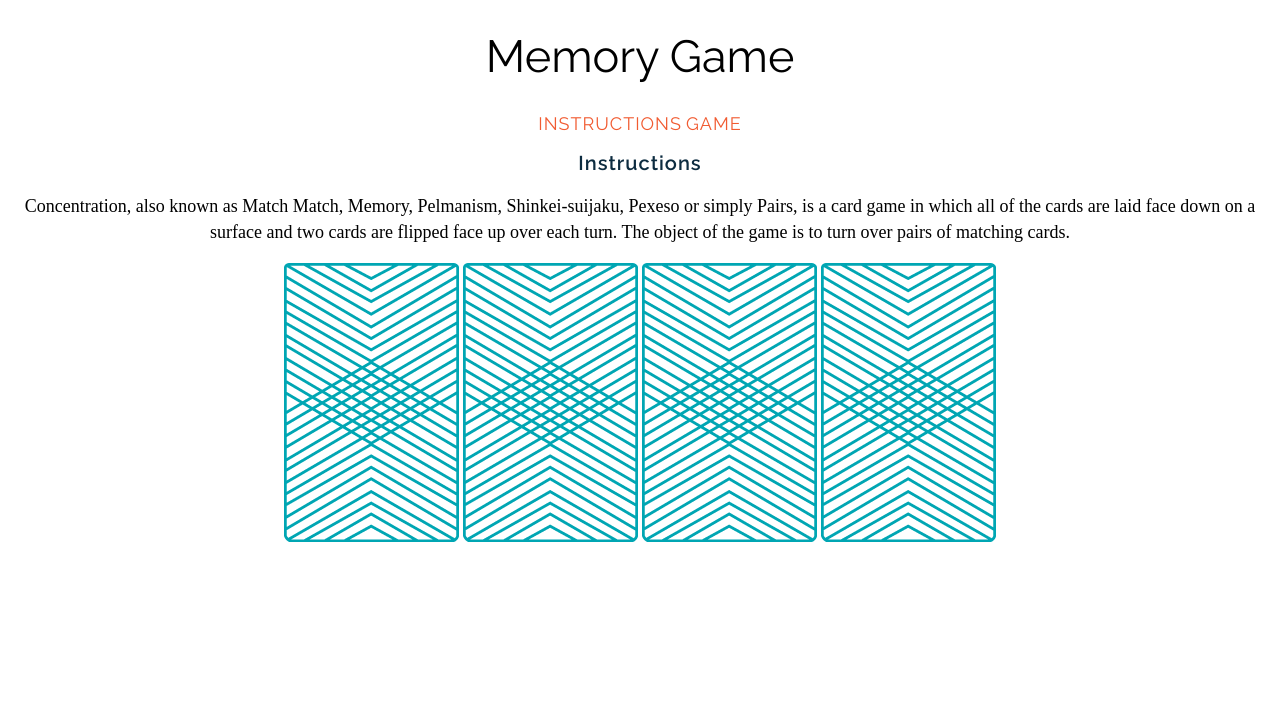
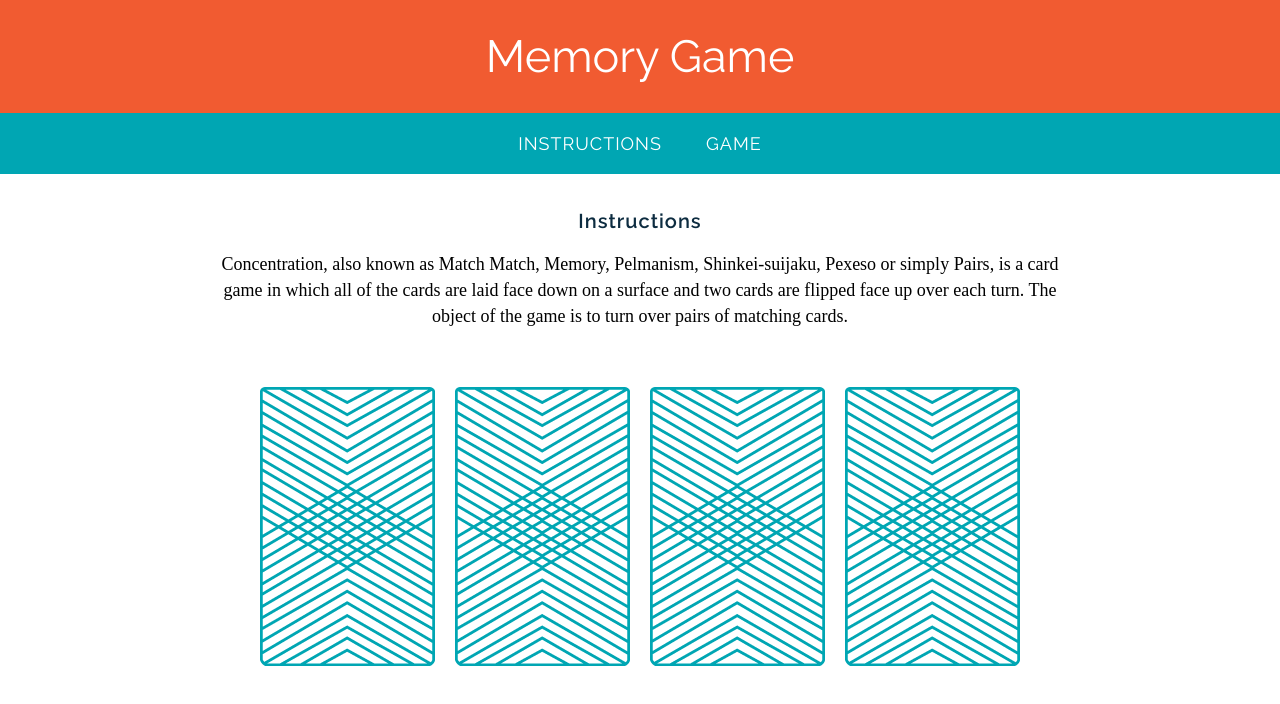
Before and after one commit to brianamazzio/wdi-fundamentals-memorygame, a plain HTML site: page memory_game/index.html in a window 1280 px wide. Drawn offline with Linux system fonts and the light colour scheme; a web font is replaced by a local one.

Commit message:
added semantic tags, modified layout with css

```diff
--- a/memory_game/css/style.css
+++ b/memory_game/css/style.css
@@ -1,7 +1,13 @@
 body{
 	text-align: center;
+	margin: 0;
 }
 
+header{
+	background-color: #f15b31;
+	color: #ffffff;
+	padding: 30px 20px;
+}
 
 h1{
 	font-family: Raleway, sans-sarif;
@@ -9,6 +15,7 @@ h1{
 	letter-spacing: 1px;
 	font-weight: 400;
 	font-size: 45px;
+	margin: 0;
 }
 
 
@@ -20,14 +27,26 @@ h2{
 	font-size: 20px;
 }
 
+nav{
+	background-color: #00a6b3;
+	color: #ffffff;
+	padding: 20px 0px;
+}
+
+main{
+	width: 850px;
+	margin: 35px auto;
+}
+
 a{
 	text-decoration: none;
 	text-transform: uppercase;
 	font-family: Raleway, sans-sarif;
-	color: #f15b31;
+	color: #ffffff;
 	letter-spacing: 1px;
 	font-weight: 600px;
 	font-size: 18px;
+	margin: 0px 20px;
 }
 
 p{
@@ -35,3 +54,7 @@ p{
 	line-height: 26px;
 	font-size: 18px;
 }
+
+img{
+	margin: 40px 8px 0px 8px;
+}
--- a/memory_game/index.html
+++ b/memory_game/index.html
@@ -6,11 +6,22 @@
     <link href="css/style.css" rel="stylesheet" type="text/css">
     <title>Memory Card Game</title>
   </head>
+
   <body>
+
+    <header>
   	 <h1>Memory Game</h1>
+    </header>
+
+    <nav>
     	<a href="#">Instructions</a>
     	<a href="#">Game</a>
+    </nav>
+
+    <main>
+
       <h2>Instructions</h2>
+
     	<p>Concentration, also known as Match Match, Memory, Pelmanism, Shinkei-suijaku, Pexeso or simply Pairs, is a card game in which all of the cards are laid face down on a surface and two cards are flipped face up over each turn. The object of the game is to turn over pairs of matching cards.</p>
 
       <div>
@@ -20,5 +31,7 @@
         <img src="images/back.png" alt="King of Hearts">
       </div>
 
+    </main>
+
   </body>
 </html>
```
Lines whose indentation alone changed are shown as unchanged.
